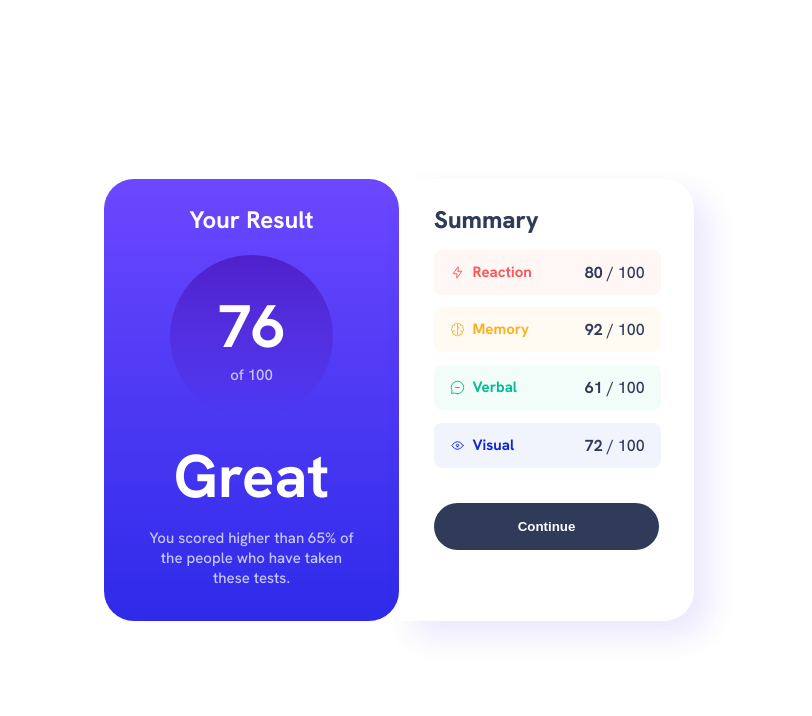
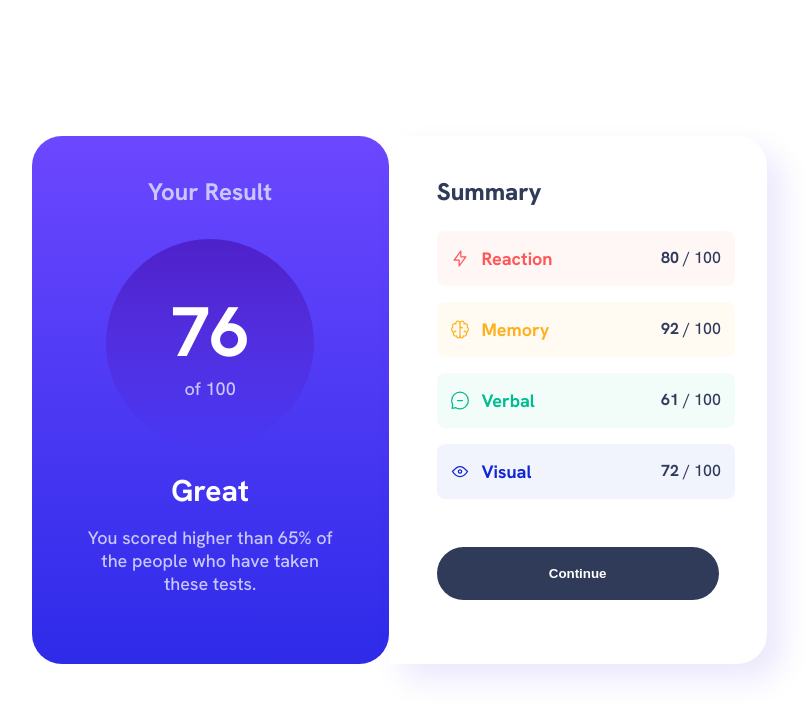
Before and after one commit to tarun19991121/Results-summary-component, a plain HTML site: page index.html in a window 1280 px wide. Shown: the whole page, without its empty margins (241-1053 px from the left). Drawn offline with Linux system fonts and the light colour scheme.

Commit message:
Update style.css

```diff
--- a/style.css
+++ b/style.css
@@ -25,44 +25,39 @@ body {
     font-family: "Hanken Grotesk", sans-serif;
 }
 main {
-    max-width: 590px;
+    max-width: 735px;
     display: flex;
     margin: auto;
     background-color: var(--White);
 }
 button {
-    padding: 1rem 5rem;
+    padding: 1.2rem 7rem;
     border-radius: 30px;
     background-color: var(--Dark-gray-blue);
     color: var(--White);
     font-weight: 700;
     border: none;
-    margin-top: 1.8rem;
+    margin: 2.5rem auto;
 }
 button:hover {
     cursor: pointer;
     background-image: linear-gradient(hsl(252, 100%, 64%), var(--Light-royal-blue));
 }
 h1 {
-    margin: 0;
-    padding: 0;
-    font-size: 60px;
-    font-weight: 700;
+    font-size: 30px;
+    margin: 1.5rem auto 1rem auto;
 }
+
 h2 {
-    margin: 0;
-    padding: 0;
-}
-h3 {
     color: var(--Light-lavender);
-    padding: 0.5rem;
+    padding: 1rem;
 }
 p {
-    font-size: 15px;
+    font-size: 18px;
     font-weight: 500;
 }
 img {
-    width: 15px;
+    width: 20px;
 }
 span {
     color: var(--Dark-gray-blue);
@@ -72,26 +67,32 @@ span {
     background-image: linear-gradient(hsl(252, 100%, 64%), var(--Light-royal-blue));
     text-align: center;
     color: var(--White);
-    padding: 25px 35px 25px 35px;
+    padding: 1.5rem 3rem;
     border-radius: 30px;
 }
 .section-2 {
     background-color: var(--White);
     width: 50%;
-    padding: 25px 35px 25px 35px;
+    padding: 1.5rem 3rem;
     box-shadow: 15px 15px 30px hsla(252, 86%, 47%, 0.1);
     border-radius: 0 30px 30px 0;
 }
+.result-given {
+    margin: 0;
+    padding: 0;
+    font-size: 70px;
+    font-weight: 700;
+}
 
 .marks-container {
-    width: 90%;
+    width: 100%;
     display: flex;
     justify-content: space-around;
-    margin: 0.4rem auto;
+    margin: 0.5rem auto;
 }
 .marks-container p{
     font-weight: 700;
-    padding-left: 0;
+    padding: 0;
 }
 
 .result {
@@ -104,40 +105,40 @@ span {
     color: var(--Light-red);
     font-weight: 500;
     background-color: hsl(0, 100%, 67%,0.05);
-    padding: 12px;
+    padding: 1rem 0.5rem;
     border-radius: 8px;
 }
 .memory{
     color: var(--Orangey-yellow);
     font-weight: 500;
     background-color: hsl(39, 100%, 56%,0.05);
-    padding: 12px;
+    padding: 1rem 0.5rem;
     border-radius: 8px;
 }
 .verbal{
     color: var(--Green-teal);
     font-weight: 500;
     background-color: hsl(166, 100%, 37%,0.05);
-    padding: 12px;
+    padding: 1rem 0.5rem;
     border-radius: 8px;
 }
 .visual{
     color: var(--Cobalt-blue);
     font-weight: 700;
     background-color: hsl(234, 85%, 45%,0.05);
-    padding: 12px;
+    padding: 1rem 0.5rem;
     border-radius: 8px;
 }
 .marks{
     display: flex;
     flex-direction: column;
     place-content: center;
-    width: 9rem;
-    height: 9rem;
+    width: 12rem;
+    height: 12rem;
     background-image: linear-gradient(var(--Violet-blue),var(--Persian-blue));
     border-radius: 50%;
-    margin: 1.2rem auto;
-    padding: 0.6rem;
+    margin: 1rem auto;
+    padding: 0.5rem;
 }
 .marks p {
     margin: 0;
@@ -146,14 +147,13 @@ span {
 }
 .description {
     color: var(--Light-lavender);
-    padding: 0.5rem;
-    margin-top: 0.3rem;
+    padding: 0 0.5rem 1.5rem 0.5rem;
 }
 .inner {
+    width: 100%;
     display: flex;
     flex-direction: column;
     justify-content: space-between;
-    margin: 0.5rem 0;
 }
 .summary-heading {
     color: var(--Dark-gray-blue);
```
